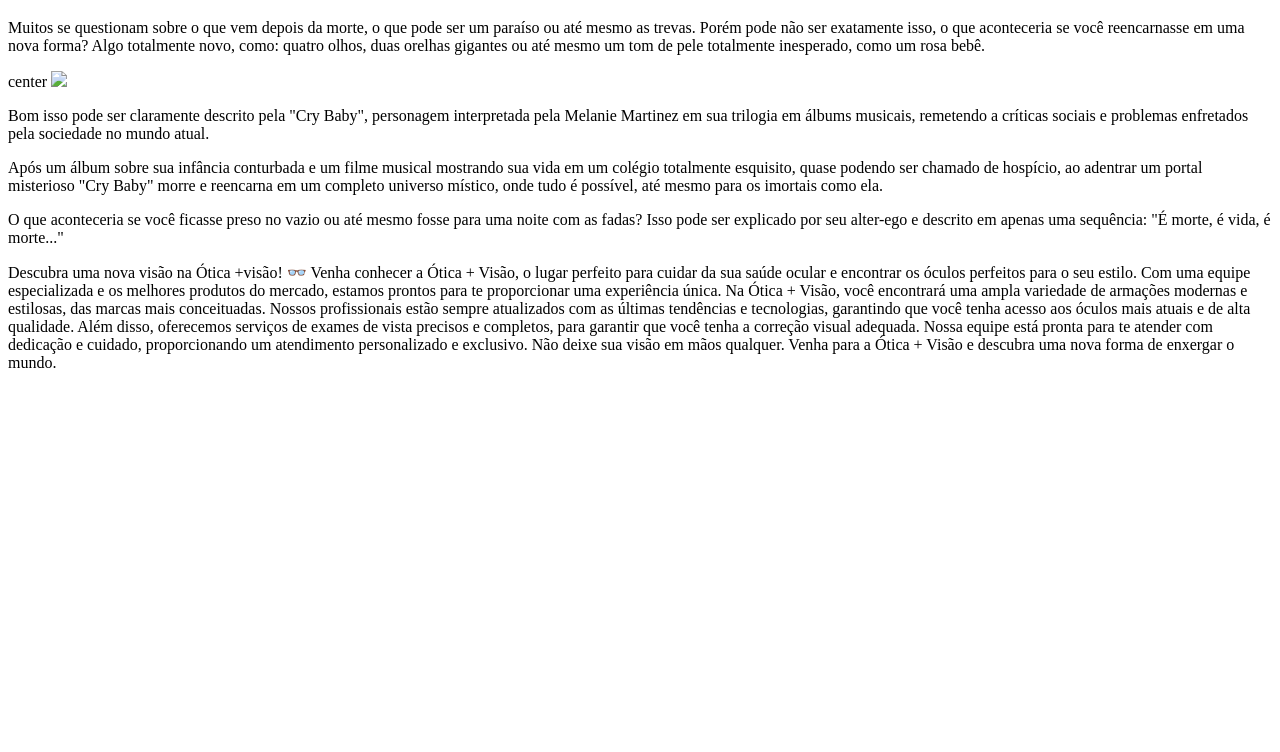
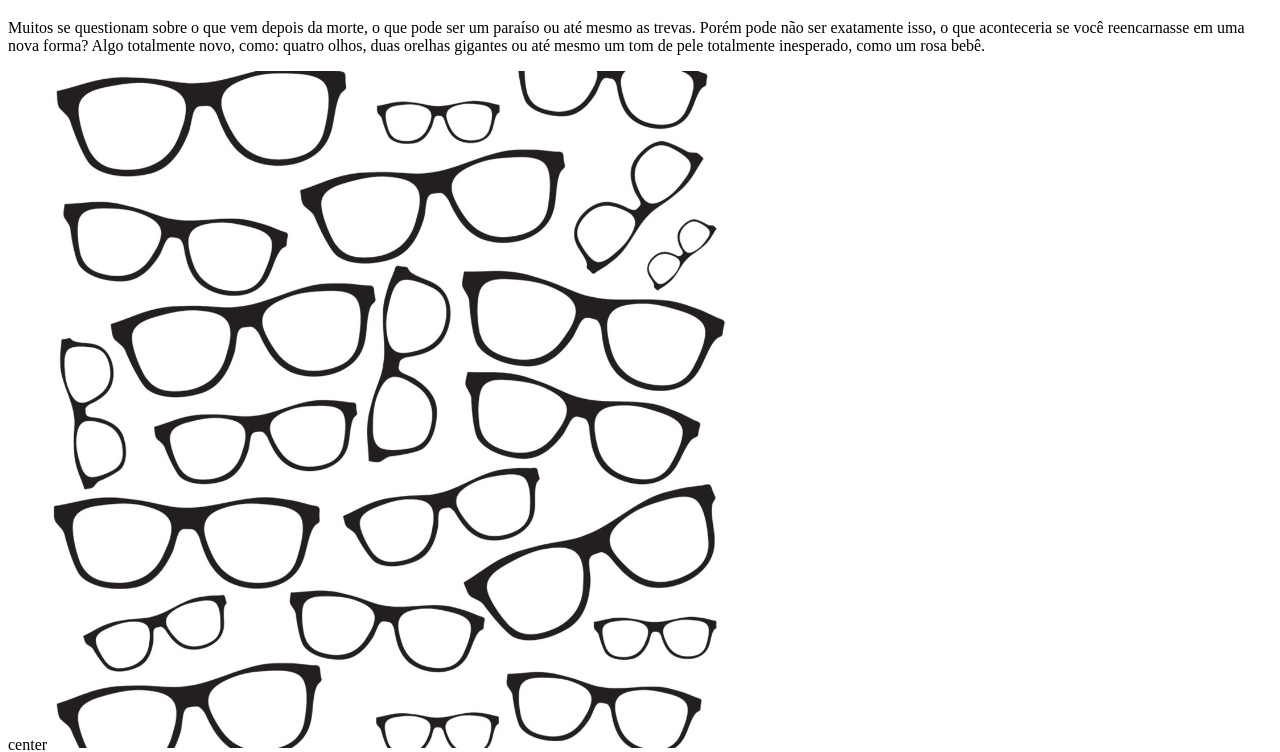
Before and after one commit to guilhermevandoski/1ano-A, a plain HTML site: page index.html in a window 1280 px wide. Shown: the part 61-813 px from the top of the page. Drawn offline with Linux system fonts and the light colour scheme.

Commit message:
Update index.html

```diff
--- a/index.html
+++ b/index.html
@@ -7,7 +7,7 @@
   </head>
   <body>
    <p>Muitos se questionam sobre o que vem depois da morte, o que pode ser um paraíso ou até mesmo as trevas. Porém pode não ser exatamente isso, o que aconteceria se você reencarnasse em uma nova forma? Algo totalmente novo, como: quatro olhos, duas orelhas gigantes ou até mesmo um tom de pele totalmente inesperado, como um rosa bebê.</p>
-center <img id="banner"  src="ira1.png">
+center <img id="banner"  src="figura1.png">
 <p>Bom isso pode ser claramente descrito pela "Cry Baby", personagem interpretada pela Melanie Martinez em sua trilogia em álbums musicais, remetendo a críticas sociais e problemas enfretados pela sociedade no mundo atual.</p>
 <p>Após um álbum sobre sua infância conturbada e um filme musical mostrando sua vida em um colégio totalmente esquisito, quase podendo ser chamado de hospício, ao adentrar um portal misterioso "Cry Baby" morre e reencarna em um completo universo místico, onde tudo é possível, até mesmo para os imortais como ela.</p>
 <p>O que aconteceria se você ficasse preso no vazio ou até mesmo fosse para uma noite com as fadas? Isso pode ser explicado por seu alter-ego e descrito em apenas uma sequência: "É morte, é vida, é morte..."</p>
```
